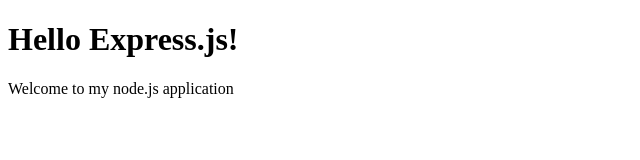
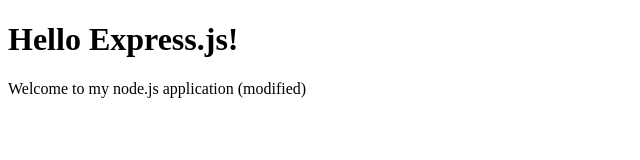
Before and after one commit to nico239677/web-server, a website: page public/index.html in a window 1280 px wide. Shown: the full height of the page, 0-640 px from the left. Drawn offline with Linux system fonts and the light colour scheme.

Commit message:
Update index.html

```diff
--- a/public/index.html
+++ b/public/index.html
@@ -7,5 +7,5 @@
     <body>
         <h1> Hello Express.js! </h1>
     </body>
-    <p> Welcome to my node.js application </p>
+    <p> Welcome to my node.js application (modified) </p>
 </html>
```
